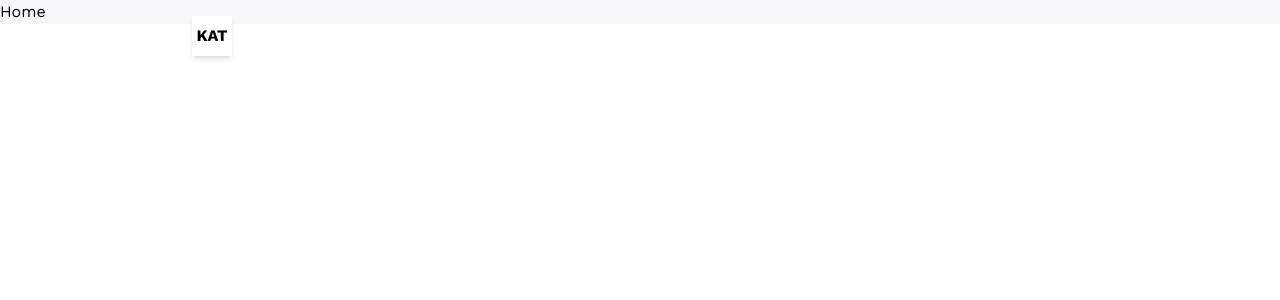
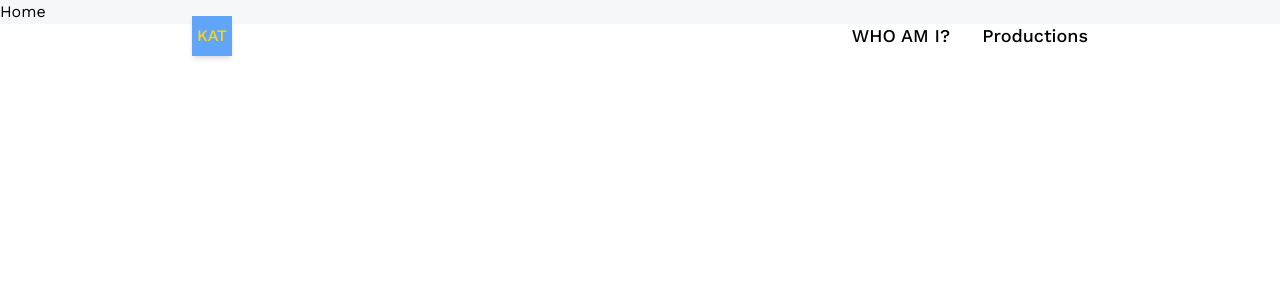
Before and after one commit to kru2710shna/Portfolio_Website, a React (Vite) app: page / in a window 1280 px wide. Shown: the top 300 px of the page. Built offline with nearby package versions, Linux system fonts and the light colour scheme.

Commit message:
Navigation Bar is setup

```diff
--- a/src/App.jsx
+++ b/src/App.jsx
@@ -1,11 +1,8 @@
 import React, { Component } from 'react';
 import { Route, BrowserRouter as Router, Routes } from 'react-router-dom';
+import {Home , Contact , Project , About} from './pages'
 import Navbar from './components/Navbar';
 
-const Home = () => <div>Home</div>;
-const About = () => <div>About</div>;
-const Projects = () => <div>Projects</div>;
-const Contact = () => <div>Contact</div>;
 
 const App = () => {
   return (
@@ -13,10 +10,10 @@ const App = () => {
       <Router>
         <Navbar />
         <Routes>
-          <Route path="/" element={'Home'} />
-          <Route path="/about" element={'About'} />
-          <Route path="/projects" element={'Projects'} />
-          <Route path="/contact" element={'Contact'} />
+          <Route path="/" element={<Home />} />
+          <Route path="/about" element={<About />} />
+          <Route path="/projects" element={<Project />} />
+          <Route path="/contact" element={<Contact />} />
         </Routes>
       </Router>
     </main>
--- a/src/components/Navbar.jsx
+++ b/src/components/Navbar.jsx
@@ -4,9 +4,18 @@ import { NavLink } from 'react-router-dom'
 const Navbar = () => {
   return (
     <header className='header'>
-      <NavLink to="/" className='w-10 h-10 rounder-lg bg-white items-center justify-center flex font-bold shadow-md'>
-        <p className=''>KAT</p>
+      <NavLink to="/" className='w-10 h-10 rounder-lg items-center justify-center flex font-medium shadow-md bg-blue-400'>
+       <p className="gold-gradient_text">KAT</p>
       </NavLink>
+      <nav className="flex text-lg gap-8 font-medium">
+        <NavLink to="/about" className={({isActive}) => isActive ? 'text-blue-500':'text-black'}>
+          WHO AM I?
+        </NavLink>
+        <NavLink to="/projects" className={({isActive}) => isActive ? 'text-blue-500':'text-black'}>
+        Productions
+        </NavLink>
+
+      </nav>
     </header>
   )
 }
--- a/src/index.css
+++ b/src/index.css
@@ -146,3 +146,6 @@ border: #fff;
 box-shadow: 0.6vmin 0.6vmin #fff, 1vmin 1vmin #d2e4ff, 1vmin 1vmin #d2e4ff,
 0.65vmin 1vmin #d2e4ff, 1vmin 0.65vmin #d2e4ff;
 }
+.gold-gradient_text {
+  color: gold;
+}
--- /dev/null
+++ b/src/pages/About.jsx
@@ -0,0 +1,9 @@
+import React from 'react'
+
+const About = () => {
+  return (
+    <div>About</div>
+  )
+}
+
+export default About
--- /dev/null
+++ b/src/pages/Contact.jsx
@@ -0,0 +1,9 @@
+import React from 'react'
+
+const Contact = () => {
+  return (
+    <div>Contact</div>
+  )
+}
+
+export default Contact
--- /dev/null
+++ b/src/pages/Home.jsx
@@ -0,0 +1,9 @@
+import React from 'react'
+
+const Home = () => {
+  return (
+    <div>Home</div>
+  )
+}
+
+export default Home
--- /dev/null
+++ b/src/pages/Project.jsx
@@ -0,0 +1,9 @@
+import React from 'react'
+
+const Project = () => {
+  return (
+    <div>Project</div>
+  )
+}
+
+export default Project
--- /dev/null
+++ b/src/pages/index.jsx
@@ -0,0 +1,6 @@
+import Home from "./Home";
+import Contact from "./Contact";
+import Project from "./Project";
+import About from "./About";
+
+export {Home , Project ,Contact, About};
```
